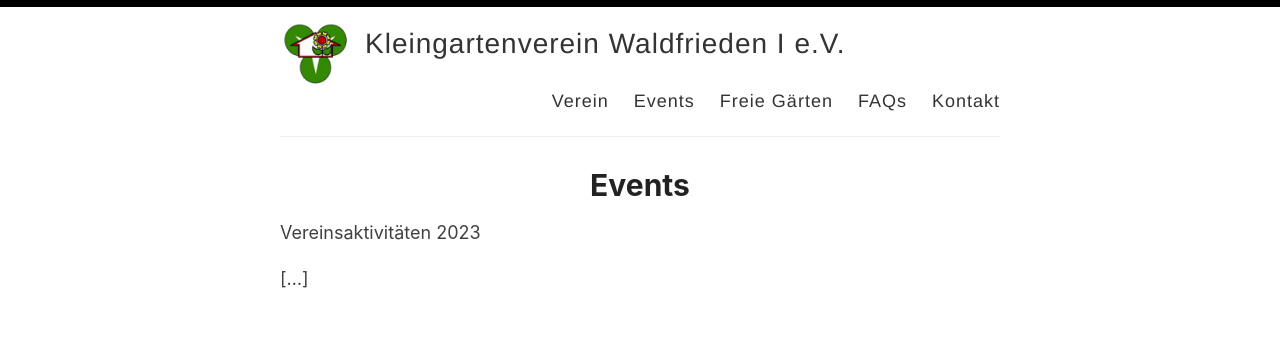
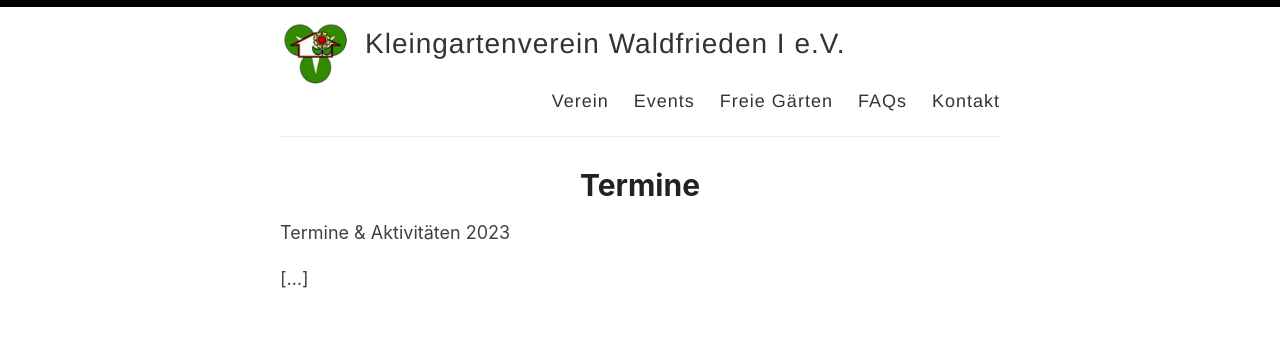
Before and after one commit to der-Frankie/kgv-website-dev.github.io, a Jekyll site: the page built from _pages/events.md, in a window 1280 px wide. Shown: the top 362 px of the page. Built offline with Jekyll 4.4.1, drawn with Linux system fonts in a browser that asks for light colours.

Commit message:
Update events.md

```diff
--- a/_pages/events.md
+++ b/_pages/events.md
@@ -1,9 +1,9 @@
 ---
 layout: page
-title: Events
-permalink: /events/
+title: Termine
+permalink: /termine/
 ---
 
-Vereinsaktivitäten 2023
+Termine & Aktivitäten 2023
 
 [...]
```
